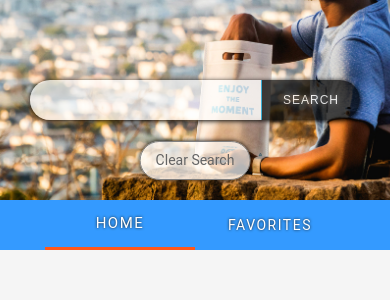
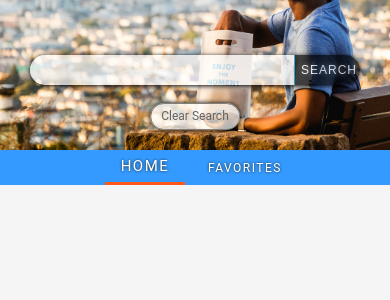
Before and after one commit to tommaay/eaze-frontend, a React (Create React App) app: page / in a window 390 px wide. Shown: the top 300 px of the page. Built offline with nearby package versions, Linux system fonts and the light colour scheme; no server answers.

Commit message:
decreased the header height for better mobile view

```diff
--- a/src/App.style.js
+++ b/src/App.style.js
@@ -26,7 +26,8 @@ export const AppContainer = styled.div`
 
         @media (max-width: 550px) {
             column-count: 1;
-            margin-top: 25rem;
+            margin-top: 18.5rem;
+            padding: 4rem;
         }
         .gif-wrapper {
             position: relative;
--- a/src/components/dashboard/tabs-bar.style.js
+++ b/src/components/dashboard/tabs-bar.style.js
@@ -11,9 +11,10 @@ export const Tabs = styled.div`
         position: fixed;
         z-index: 3;
         top: 0;
-        margin-top: 20rem;
+        margin-top: 15rem;
         background: dodgerblue;
         opacity: 0.9;
+        height: 3.5rem;
     }
 `;
 
@@ -28,6 +29,12 @@ export const Tab = styled.div`
     letter-spacing: 1.5px;
     font-size: 1.4rem;
     text-shadow: 0px 0px 3px black;
+    margin: 0 1rem;
+
+    @media (max-width: 550px) {
+        width: 8rem;
+        font-size: 1.2rem;
+    }
 `;
 
 export const selected = {
--- a/src/components/searchbar/SearchBar.style.js
+++ b/src/components/searchbar/SearchBar.style.js
@@ -23,6 +23,9 @@ export const SearchContainer = styled.div`
         top: 0;
         position: fixed;
         z-index: 3;
+        padding: 0 3rem;
+        flex-direction: column;
+        height: 15rem;
     }
 `;
 
@@ -40,6 +43,11 @@ export const SearchForm = styled.form`
         width: 100%;
     }
 
+    @media (max-width: 550px) {
+        height: 3rem;
+        margin-top: -10px;
+    }
+
     input {
         width: 80%;
         border: none;
@@ -52,6 +60,10 @@ export const SearchForm = styled.form`
 
         @media (max-width: 800px) {
             width: 70%;
+        }
+
+        @media (max-width: 550px) {
+            width: 80%;
         }
     }
 
@@ -75,14 +87,11 @@ export const SearchForm = styled.form`
         }
 
         @media (max-width: 550px) {
-            font-size: 1.4rem;
+            font-size: 1.2rem;
             background: black;
             color: white;
             text-shadow: 0 0 5px gray;
-        }
-
-        @media (max-width: 450px) {
-            font-size: 1.2rem;
+            width: 20%;
         }
 
         &:hover {
@@ -117,4 +126,9 @@ export const ClearBtn = styled.p`
         box-shadow: 0px 0px 5px black;
         transform: translateX(-50%) translateY(0);
     }
+
+    @media (max-width: 550px) {
+        font-size: 1.2rem;
+        padding: 0.5rem 1rem;
+    }
 `;
```
